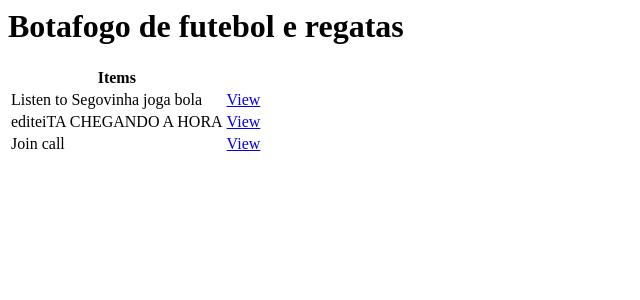
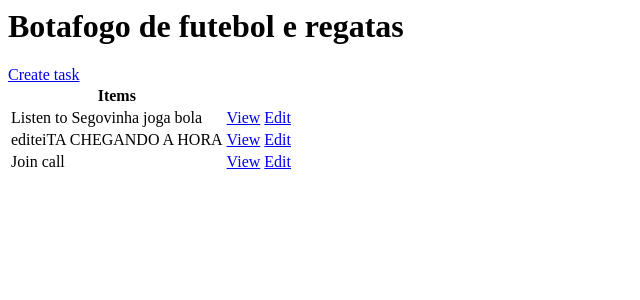
Before and after one commit to Reis567/django_todo_list, a Django app: page / in a window 1280 px wide. Shown: the top 300 px of the page, without its empty margins (0-640 px from the left). Run offline with Django 4.2, Linux system fonts and the light colour scheme; data comes from the database, SQL or seed files in the repository; both versions use the stored data as it was after the commit.

Commit message:
Create and Update views

```diff
--- a/base/templates/base/task_list.html
+++ b/base/templates/base/task_list.html
@@ -1,10 +1,12 @@
 <h1>Botafogo de futebol e regatas</h1>
-
+<a href="{% url 'task-create' %}">Create task</a>
 <table>
     <tr>
         <th>
             Items
         </th>
+        <th></th>
+        <th></th>
     </tr>
 
     {% for task in tasks %}
@@ -15,6 +17,9 @@
         <td>
             <a href="{% url 'task' task.id %}">View</a>
         </td>
+        <td>
+            <a href="{% url 'task-update' task.id %}">Edit</a>
+        </td>
     </tr>
 
     {% empty %}
--- a/base/urls.py
+++ b/base/urls.py
@@ -1,7 +1,9 @@
 from django.urls import path
-from .views import TaskList,TaskDetail
+from .views import TaskList,TaskDetail,TaskCreate,TaskUpdate
 
 urlpatterns = [
     path('',TaskList.as_view(),name='tasks'),
-    path('task/<int:pk>/',TaskDetail.as_view(),name='task')
+    path('task/<int:pk>/',TaskDetail.as_view(),name='task'),
+    path('task-create/',TaskCreate.as_view(),name='task-create'),
+    path('task-update/<int:pk>/',TaskUpdate.as_view(),name='task-update'),
 ]
--- a/base/views.py
+++ b/base/views.py
@@ -2,6 +2,8 @@
 from .models import *
 from django.views.generic.list import ListView
 from django.views.generic.detail import DetailView
+from django.views.generic.edit import CreateView , UpdateView
+from django.urls import reverse_lazy
 # Create your views here.
 
 class TaskList(ListView):
@@ -14,3 +16,14 @@
     model = Task
     context_object_name = 'task'
     template_name = 'base/task.html'
+
+
+class TaskCreate(CreateView):
+    model = Task
+    fields = '__all__'
+    success_url = reverse_lazy('tasks')
+
+class TaskUpdate(UpdateView):
+    model = Task
+    fields = '__all__'
+    success_url = reverse_lazy('tasks')
```
Also changed, not shown: base/templates/base/task_form.html (added, +7 -0 lines), db.sqlite3.
